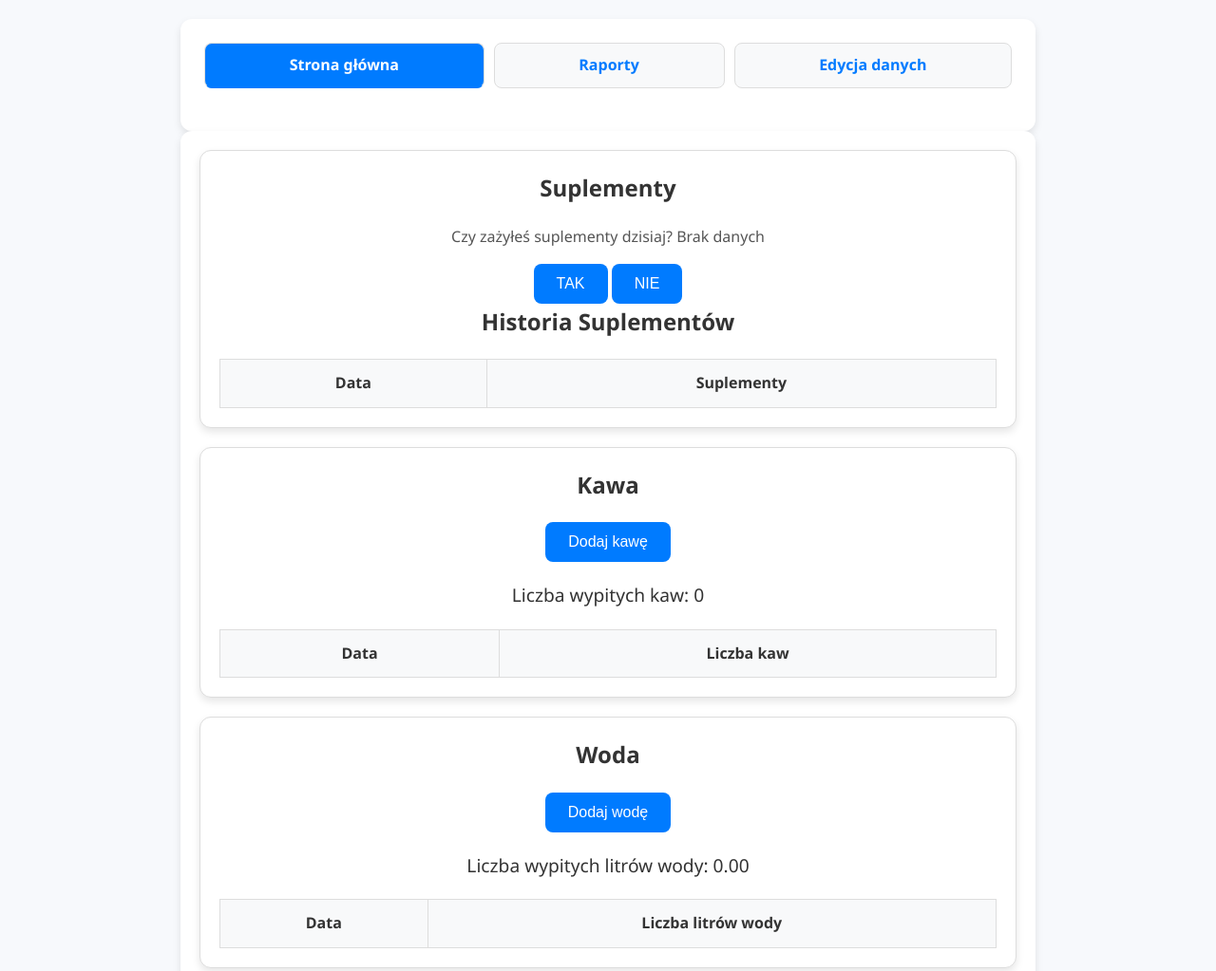
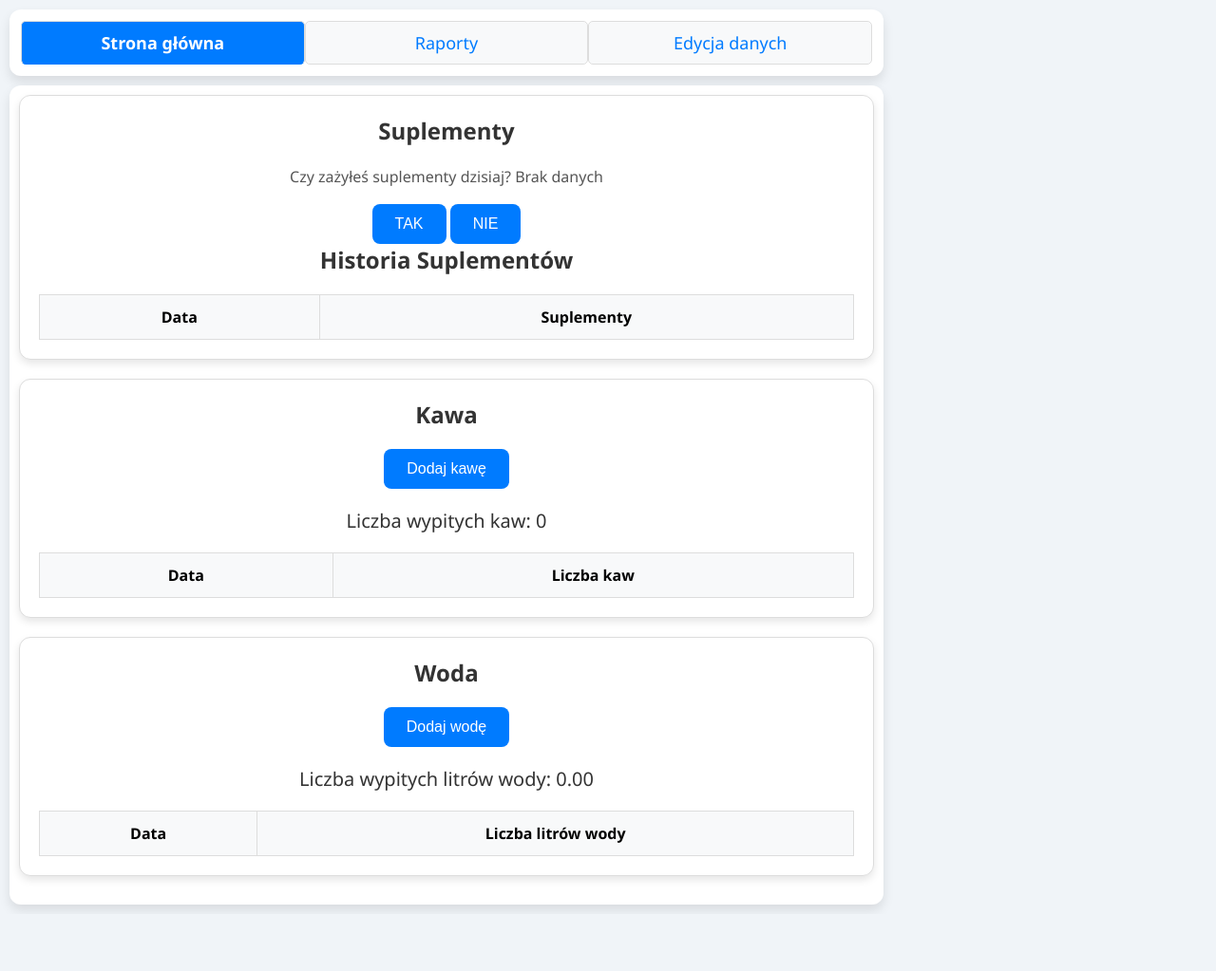
Before and after one commit to PiNi1258/kawoszek, a plain HTML site: page index.html in a window 1280 px wide. Shown: the top 1023 px of the page at 95% size. After the commit the page ends 963 px from the top, so only its background shows below. Drawn offline with nearby package versions, Linux system fonts and the light colour scheme.

Commit message:
Few fixes.

```diff
--- a/script.js
+++ b/script.js
@@ -165,11 +165,9 @@ function updateWaterHistory() {
 function takeSupplement(status) {
     supplementStatus[today] = status;
     setCookie('supplementStatus', JSON.stringify(supplementStatus), 7);
+
     updateSupplementResult();
     updateSupplementHistory();
-
-    can
-    drawCharts();
 }
 
 // Funkcja do aktualizacji wyświetlanej informacji o suplementach
@@ -207,6 +205,7 @@ function showHome() {
     document.getElementById('homePage').style.display = 'block';
     document.getElementById('editPage').style.display = 'none';
     document.getElementById('reportsPage').style.display = 'none';
+
     document.getElementById('homeLink').classList.add('active');
     document.getElementById('editLink').classList.remove('active');
     document.getElementById('reportsLink').classList.remove('active');
@@ -217,6 +216,7 @@ function showEdit() {
     document.getElementById('homePage').style.display = 'none';
     document.getElementById('reportsPage').style.display = 'none';
     document.getElementById('editPage').style.display = 'block';
+
     document.getElementById('homeLink').classList.remove('active');
     document.getElementById('reportsLink').classList.remove('active');
     document.getElementById('editLink').classList.add('active');
@@ -227,6 +227,7 @@ function showReports() {
     document.getElementById('homePage').style.display = 'none';
     document.getElementById('editPage').style.display = 'none';
     document.getElementById('reportsPage').style.display = 'block';
+
     document.getElementById('homeLink').classList.remove('active');
     document.getElementById('editLink').classList.remove('active');
     document.getElementById('reportsLink').classList.add('active');
--- a/styles.css
+++ b/styles.css
@@ -1,79 +1,73 @@
-/* Resetowanie domyślnych stylów dla lepszej spójności */
-* {
+body {
+    font-family: 'Segoe UI', Tahoma, Geneva, Verdana, sans-serif;
+    background-color: #f0f4f8;
     margin: 0;
     padding: 0;
-    box-sizing: border-box;
-}
-
-/* Styl dla całego dokumentu */
-body {
-    font-family: 'Segoe UI', Tahoma, Geneva, Verdana, sans-serif;
-    background-color: #f7f9fc;
-    color: #333;
-    line-height: 1.6;
     text-align: center;
-    padding: 20px;
 }
 
 /* Styl kontenera głównego */
 .container {
     max-width: 900px;
-    margin: 0 auto;
-    padding: 20px;
+    margin: 10px ;
+    padding: 10px;
     background-color: #ffffff;
     border-radius: 12px;
-    box-shadow: 0 4px 8px rgba(0, 0, 0, 0.1);
+    box-shadow: 0 6px 12px rgba(0, 0, 0, 0.1);
+    position: relative;
+    overflow: hidden;
 }
 
 /* Styl dla nagłówków */
 h1 {
     color: #333;
     margin-bottom: 20px;
-    font-size: 2rem;
 }
 
 /* Styl dla kontenera nawigacji */
 .nav {
     display: flex;
-    justify-content: center; /* Wyśrodkowanie linków */
-    flex-wrap: wrap; /* Umożliwia zawijanie linków na mniejszych ekranach */
-    margin-bottom: 20px;
+    justify-content: space-around; /* Rozciąga linki na całą szerokość */
+    margin: 1px;
+    padding: 1px;
+    list-style: none;
 }
 
 /* Styl dla linków nawigacyjnych */
 .nav-link {
+    display: inline-block;
     padding: 10px 20px;
     text-decoration: none;
     color: #007bff;
-    font-weight: 600;
-    font-size: 1rem;
-    background: #f8f9fa;
-    border: 1px solid #ddd;
-    border-radius: 8px;
-    margin: 5px;
+    font-weight: normal;
+    font-size: 18px;
+    background: #f8f9fa; /* Tło zakładki */
+    border: 1px solid #ddd; /* Obramowanie zakładki */
+    border-radius: 5px; /* Zaokrąglenie górnych rogów */
+    position: relative;
     transition: background 0.3s, color 0.3s;
-    flex: 1 1 auto; /* Rozciąga linki, ale umożliwia zawijanie */
-    text-align: center;
+    flex: 1; /* Sprawia, że linki rozciągają się równomiernie */
+    text-align: center; /* Wyśrodkowanie tekstu */
 }
 
 /* Styl dla aktywnej zakładki */
 .nav-link.active {
-    font-weight: 700;
-    color: #ffffff;
-    background: #007bff;
-    border-bottom: 1px solid #007bff;
+    font-weight: bold;
+    color: #fff;
+    background: #007bff; /* Kolor tła aktywnej zakładki */
+    border-bottom: 1px solid #007bff; /* Dolna granica aktywnej zakładki */
 }
 
 /* Efekt podświetlenia dla nawigacyjnych zakładek */
 .nav-link:hover {
-    background: #e9ecef;
-    color: #0056b3;
+    background: #e9ecef; /* Tło najechania */
+    color: #0056b3; /* Kolor tekstu najechania */
 }
 
 /* Styl dla przycisków */
 button {
     padding: 12px 24px;
-    font-size: 1rem;
+    font-size: 16px;
     background-color: #007bff;
     color: #ffffff;
     border: none;
@@ -90,7 +84,7 @@ button:hover {
 /* Styl dla sekcji z wynikami */
 .results {
     margin-top: 20px;
-    font-size: 1.2rem;
+    font-size: 20px;
     color: #333;
 }
 
@@ -112,14 +106,13 @@ th, td {
 
 th {
     background-color: #f8f9fa;
-    font-weight: 700;
 }
 
 /* Styl dla linków resetowania */
 .reset-link {
     display: block;
     margin-top: 20px;
-    font-size: 1rem;
+    font-size: 16px;
     color: #dc3545;
     text-decoration: none;
 }
@@ -133,36 +126,42 @@ th {
     background-color: #ffffff;
     border: 1px solid #ddd;
     border-radius: 12px;
+    box-shadow: 0 6px 12px rgba(0, 0, 0, 0.1);
+    padding: 20px;
     box-shadow: 0 4px 8px rgba(0, 0, 0, 0.1);
-    padding: 20px;
-    margin-bottom: 20px;
+    margin-bottom: 20px; /* Zmniejszenie marginesu dolnego dla lepszej spójności */
+    max-width: 100%; /* Ustawienie maksymalnej szerokości sekcji */
+    box-sizing: border-box; /* Zapewnia, że padding i border są uwzględnione w szerokości */
+    position: relative; /* Umożliwia ewentualne pozycjonowanie względne elementów wewnętrznych */
 }
 
 /* Styl dla nagłówków w sekcji */
 .section h2 {
     color: #333;
-    margin-bottom: 20px;
-    font-size: 1.5rem;
+    margin-top: 0;
+    margin-bottom: 20px; /* Większa przestrzeń poniżej nagłówka */
+    font-size: 24px;
 }
 
 /* Styl dla paragrafów w sekcji */
 .section p {
     color: #555;
-    margin-bottom: 15px;
+    line-height: 1.6; /* Zwiększenie interlinii dla lepszej czytelności */
+    margin-bottom: 15px; /* Odstęp między paragrafami */
 }
 
 /* Styl dla formularzy w sekcji */
 .section form {
-    margin-top: 20px;
+    margin-top: 20px; /* Przestrzeń nad formularzem */
 }
 
 .section input {
-    width: calc(100% - 22px); /* Uwzględnia padding */
-    margin-bottom: 15px;
+    margin-bottom: 15px; /* Przestrzeń między polami formularza */
     padding: 10px;
-    font-size: 1rem;
+    font-size: 16px;
     border: 1px solid #ced4da;
     border-radius: 8px;
+    box-sizing: border-box;
 }
 
 .section button {
@@ -180,7 +179,12 @@ th {
 
 /* Styl dla zakładki raportów */
 #reportsPage {
-    display: none;
+    display: none; /* Początkowo ukryte */
+}
+
+.section h3 {
+    margin-bottom: 10px;
+    font-size: 20px;
 }
 
 /* Styl dla wykresów */
```
